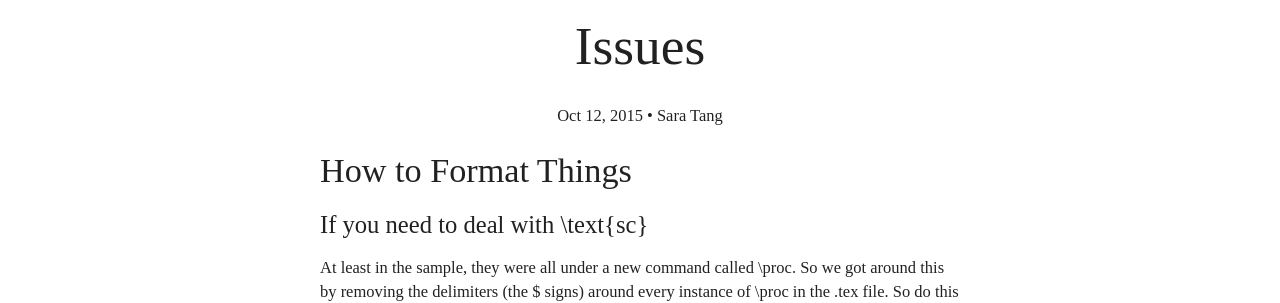
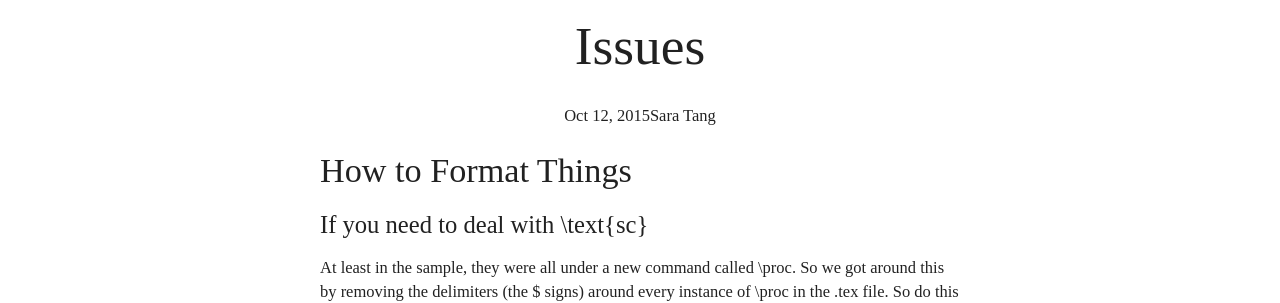
Before and after one commit to saratang/RUCS-Web, a Jekyll site: the page built from _posts/2015-10-13-Issues.markdown, in a window 1280 px wide. Shown: the part 274-577 px from the top of the page. Built offline with Jekyll 4.4.1, drawn with Linux system fonts in a browser that asks for light colours; nearby versions of some CDN libraries; formulas are drawn with MathJax 3.

Commit message:
Changed site.url to empty

```diff
--- a/_config.yml
+++ b/_config.yml
@@ -6,7 +6,7 @@
   line in _config.yml. It will appear in your document head meta (for
   Google search results) and in your feed.xml site description.
 baseurl: "/RUCS-Web" # the subpath of your site, e.g. /blog/
-url: "saratang.me" # the base hostname & protocol for your site
+url: "" # the base hostname & protocol for your site
 twitter_username: jekyllrb
 github_username:  jekyll
 
--- a/_layouts/post.html
+++ b/_layouts/post.html
@@ -6,7 +6,7 @@
 <a href="{{ site.baseurl }}/#table-of-contents" class="waves-effect waves-cyan btn-large darken-2">Back</a>
   <header class="post-header">
     <span class="post-title">{{ page.title }}</span>
-    <p class="post-meta">{{ page.date | date: "%b %-d, %Y" }}{% if page.author %} • {{ page.author }}{% endif %}{% if page.meta %} • {{ page.meta }}{% endif %}</p>
+    <p class="post-meta">{{ page.date | date: "%b %-d, %Y" }}{% if page.author %}{{ page.author }}{% endif %}{% if page.supervisors %}<br>under the supervision of {{ page.supervisors }}{% endif %}{% if page.meta %} • {{ page.meta }}{% endif %}</p>
   </header>
 
   <article class="post-content">
```
